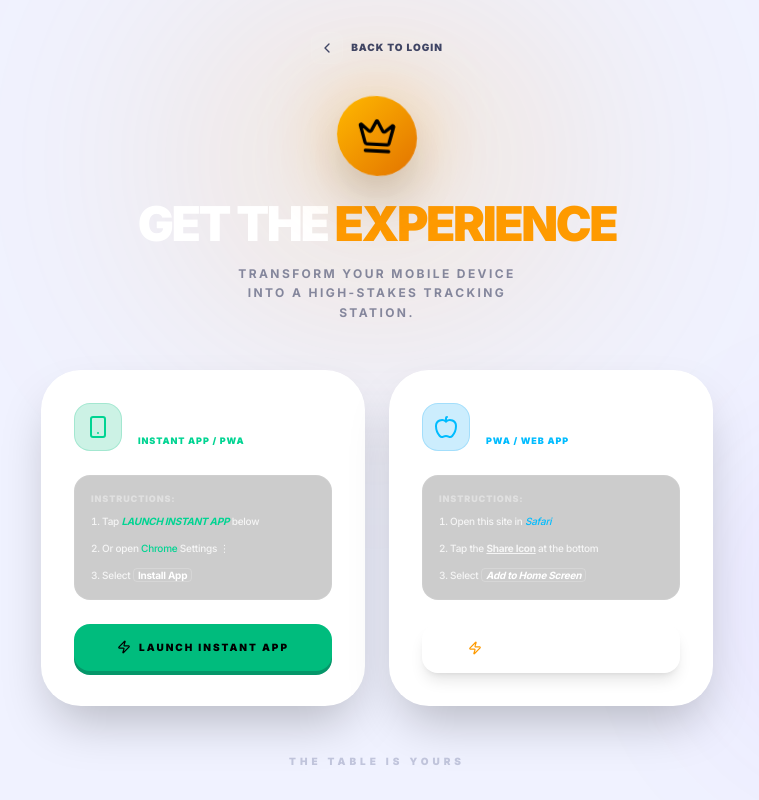
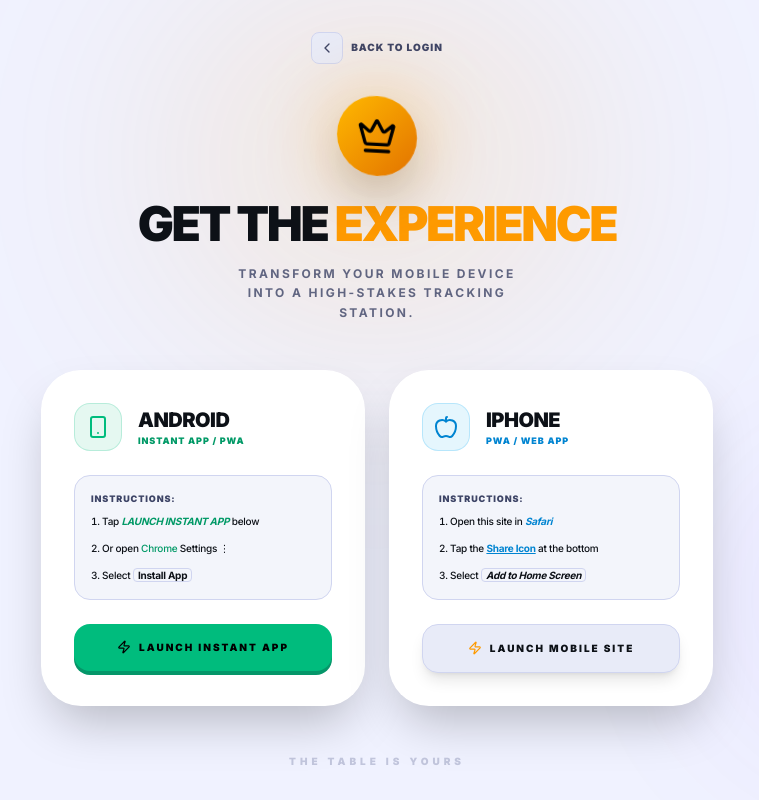
Before and after one commit to REL9X/royal-table-nights, a Next.js app: page /download in a window 1280 px wide. Shown: the whole page, without its empty margins (263-1022 px from the left). Built offline with nearby package versions, Linux system fonts and the light colour scheme.

Commit message:
Theme: Fixed light mode legibility and normalized contrast

```diff
--- a/src/app/download/page.tsx
+++ b/src/app/download/page.tsx
@@ -61,8 +61,8 @@
                     animate={{ opacity: 1, y: 0 }}
                     className="text-center mb-12"
                 >
-                    <Link href="/login" className="inline-flex items-center gap-2 text-[var(--foreground-muted)] hover:text-white transition-colors mb-8 group">
-                        <div className="w-8 h-8 rounded-lg bg-white/5 flex items-center justify-center border border-white/5 group-hover:bg-white/10">
+                    <Link href="/login" className="inline-flex items-center gap-2 text-[var(--foreground-muted)] hover:text-[var(--foreground)] transition-colors mb-8 group">
+                        <div className="w-8 h-8 rounded-lg bg-[var(--background-raised)] flex items-center justify-center border border-[var(--border)] group-hover:bg-[var(--border)] transition-all">
                             <ChevronLeft size={16} />
                         </div>
                         <span className="text-[10px] font-black uppercase tracking-widest">Back to Login</span>
@@ -75,10 +75,10 @@
                         </div>
                     </div>
 
-                    <h1 className="text-4xl md:text-5xl font-black tracking-tighter text-white mb-4 uppercase leading-none">
+                    <h1 className="text-4xl md:text-5xl font-black tracking-tighter text-[var(--foreground)] mb-4 uppercase leading-none">
                         GET THE <span className="text-amber-500">EXPERIENCE</span>
                     </h1>
-                    <p className="text-[var(--foreground-muted)] text-xs font-bold uppercase tracking-[0.2em] opacity-60 max-w-xs mx-auto leading-relaxed">
+                    <p className="text-[var(--foreground-muted)] text-xs font-bold uppercase tracking-[0.2em] opacity-80 max-w-xs mx-auto leading-relaxed">
                         Transform your mobile device into a high-stakes tracking station.
                     </p>
                 </motion.div>
@@ -93,25 +93,25 @@
                         className="rounded-[2.5rem] p-8 bg-[var(--background-card)] border border-white/5 backdrop-blur-md relative overflow-hidden group shadow-2xl"
                     >
                         <div className="flex items-center gap-4 mb-6">
-                            <div className="w-12 h-12 rounded-2xl bg-emerald-500/20 text-emerald-400 flex items-center justify-center border border-emerald-500/20">
+                            <div className="w-12 h-12 rounded-2xl bg-emerald-500/10 text-emerald-500 dark:bg-emerald-500/20 dark:text-emerald-400 flex items-center justify-center border border-emerald-500/20">
                                 <Smartphone size={24} />
                             </div>
                             <div>
-                                <h3 className="font-black text-xl text-white uppercase tracking-tight">Android</h3>
-                                <p className="text-[9px] font-black text-emerald-400 uppercase tracking-widest">Instant App / PWA</p>
+                                <h3 className="font-black text-xl text-[var(--foreground)] uppercase tracking-tight">Android</h3>
+                                <p className="text-[9px] font-black text-emerald-600 dark:text-emerald-400 uppercase tracking-widest">Instant App / PWA</p>
                             </div>
                         </div>
 
-                        <div className="bg-black/20 p-4 rounded-2xl mb-6 border border-white/5">
-                            <p className="text-[9px] font-black text-white/40 uppercase tracking-[0.1em] mb-2">Instructions:</p>
-                            <ol className="space-y-3 text-[10px] text-white/80 font-medium tracking-tight list-decimal list-inside">
+                        <div className="bg-[var(--background-raised)]/50 p-4 rounded-2xl mb-6 border border-[var(--border)]">
+                            <p className="text-[9px] font-black text-[var(--foreground-muted)] uppercase tracking-[0.1em] mb-2">Instructions:</p>
+                            <ol className="space-y-3 text-[10px] text-[var(--foreground)] font-medium tracking-tight list-decimal list-inside">
                                 {isInstalled ? (
-                                    <li className="text-emerald-400 font-black italic underline decoration-emerald-400/30">APP IS ALREADY INSTALLED! 🤘</li>
+                                    <li className="text-emerald-600 dark:text-emerald-400 font-black italic underline decoration-emerald-500/30">APP IS ALREADY INSTALLED! 🤘</li>
                                 ) : (
                                     <>
-                                        <li>Tap <span className="text-emerald-400 font-bold italic">LAUNCH INSTANT APP</span> below</li>
-                                        <li>Or open <span className="text-emerald-400">Chrome</span> Settings ⋮</li>
-                                        <li>Select <span className="font-bold border border-white/20 px-1 rounded text-white">Install App</span></li>
+                                        <li>Tap <span className="text-emerald-600 dark:text-emerald-400 font-bold italic">LAUNCH INSTANT APP</span> below</li>
+                                        <li>Or open <span className="text-emerald-600 dark:text-emerald-400">Chrome</span> Settings ⋮</li>
+                                        <li>Select <span className="font-bold border border-[var(--border)] px-1 rounded">Install App</span></li>
                                     </>
                                 )}
                             </ol>
@@ -139,27 +139,27 @@
                         className="rounded-[2.5rem] p-8 bg-[var(--background-card)] border border-white/5 backdrop-blur-md relative overflow-hidden group shadow-2xl"
                     >
                         <div className="flex items-center gap-4 mb-6">
-                            <div className="w-12 h-12 rounded-2xl bg-sky-500/20 text-sky-400 flex items-center justify-center border border-sky-500/20">
+                            <div className="w-12 h-12 rounded-2xl bg-sky-500/10 text-sky-600 dark:bg-sky-500/20 dark:text-sky-400 flex items-center justify-center border border-sky-500/20">
                                 <Apple size={24} />
                             </div>
                             <div>
-                                <h3 className="font-black text-xl text-white uppercase tracking-tight">iPhone</h3>
-                                <p className="text-[9px] font-black text-sky-400 uppercase tracking-widest">PWA / Web App</p>
+                                <h3 className="font-black text-xl text-[var(--foreground)] uppercase tracking-tight">iPhone</h3>
+                                <p className="text-[9px] font-black text-sky-600 dark:text-sky-400 uppercase tracking-widest">PWA / Web App</p>
                             </div>
                         </div>
 
-                        <div className="bg-black/20 p-4 rounded-2xl mb-6 border border-white/5">
-                            <p className="text-[9px] font-black text-white/40 uppercase tracking-[0.1em] mb-2">Instructions:</p>
-                            <ol className="space-y-3 text-[10px] text-white/80 font-medium tracking-tight list-decimal list-inside">
-                                <li>Open this site in <span className="text-sky-400 italic">Safari</span></li>
-                                <li>Tap the <span className="font-bold underline">Share Icon</span> at the bottom</li>
-                                <li>Select <span className="font-bold border border-white/20 px-1 rounded text-white italic">Add to Home Screen</span></li>
+                        <div className="bg-[var(--background-raised)]/50 p-4 rounded-2xl mb-6 border border-[var(--border)]">
+                            <p className="text-[9px] font-black text-[var(--foreground-muted)] uppercase tracking-[0.1em] mb-2">Instructions:</p>
+                            <ol className="space-y-3 text-[10px] text-[var(--foreground)] font-medium tracking-tight list-decimal list-inside">
+                                <li>Open this site in <span className="text-sky-600 dark:text-sky-400 italic font-bold">Safari</span></li>
+                                <li>Tap the <span className="font-bold underline text-sky-600 dark:text-sky-400">Share Icon</span> at the bottom</li>
+                                <li>Select <span className="font-bold border border-[var(--border)] px-1 rounded italic">Add to Home Screen</span></li>
                             </ol>
                         </div>
 
                         <Link
                             href="/"
-                            className="w-full py-4 bg-white/5 hover:bg-white/10 text-white rounded-2xl font-black text-[10px] uppercase tracking-[0.2em] flex items-center justify-center gap-2 transition-all active:scale-95 border border-white/10 shadow-lg"
+                            className="w-full py-4 bg-[var(--background-raised)] hover:bg-[var(--border)] text-[var(--foreground)] rounded-2xl font-black text-[10px] uppercase tracking-[0.2em] flex items-center justify-center gap-2 transition-all active:scale-95 border border-[var(--border)] shadow-lg"
                         >
                             <Zap size={14} className="text-amber-500" /> Launch Mobile Site
                         </Link>
--- a/src/app/login/page.tsx
+++ b/src/app/login/page.tsx
@@ -187,9 +187,9 @@
                         </div>
 
                         <SubmitButton pendingText={isLogin ? 'CONNECTING...' : 'REGISTERING...'} text={isLogin ? 'ENTER BATTLE' : 'JOIN TABLE'} />
-                        <Link href="/download" className="w-full inline-flex items-center justify-center gap-3 py-4 mt-6 rounded-[1.5rem] bg-white/5 border border-white/5 hover:bg-white/10 hover:text-[var(--foreground)] transition-all group relative z-30">
+                        <Link href="/download" className="w-full inline-flex items-center justify-center gap-3 py-4 mt-6 rounded-[1.5rem] bg-[var(--background-raised)] border border-[var(--border)] hover:bg-[var(--border)] transition-all group relative z-30">
                             <Smartphone size={16} className="text-amber-500 group-hover:scale-110 transition-transform" />
-                            <span className="text-[10px] font-black uppercase tracking-[0.2em] text-[var(--foreground)] group-hover:text-white">Download Mobile App</span>
+                            <span className="text-[10px] font-black uppercase tracking-[0.2em] text-[var(--foreground)]">Download Mobile App</span>
                         </Link>
                     </form>
                 </div>
--- a/src/components/AchievementBadges.tsx
+++ b/src/components/AchievementBadges.tsx
@@ -47,7 +47,7 @@
                             </div>
 
                             <div className="flex-1 min-w-0">
-                                <p className="font-black text-white italic uppercase tracking-tighter leading-none mb-1">
+                                <p className="font-black text-[var(--foreground)] italic uppercase tracking-tighter leading-none mb-1">
                                     {win.seasonName || 'Season Champion'}
                                 </p>
                                 <p className="text-[10px] font-black text-amber-500 uppercase tracking-widest leading-none">
```
